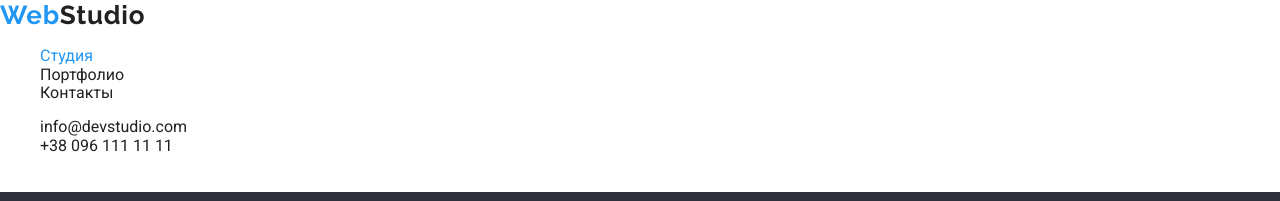
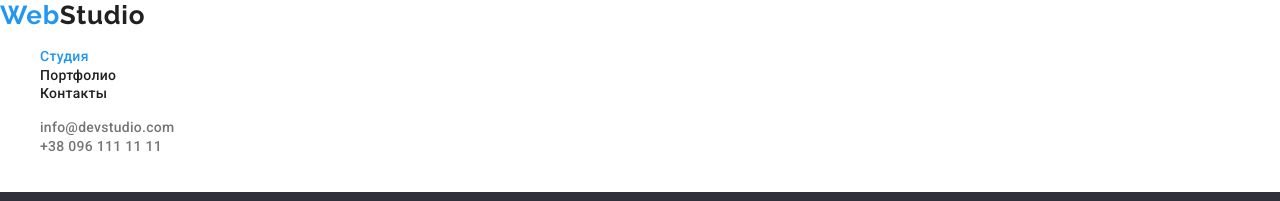
Before and after one commit to HalkinK/goit-markup-hw-02, a plain HTML site: page index.html in a window 1280 px wide. Shown: the top 201 px of the page. Drawn offline with nearby package versions, Linux system fonts and the light colour scheme.

Commit message:
Показывает стили для меню и контактов

```diff
--- a/css/styles.css
+++ b/css/styles.css
@@ -38,7 +38,9 @@ li {
 
 .logo-color,
 .nav-link:hover,
-.nav-link:focus {
+.nav-link:focus,
+.header-contacts:hover,
+.header-contacts:focus {
   color: var(--accent-color);
 }
 
@@ -46,8 +48,20 @@ li {
   color: var(--accent-color);
 }
 
+.nav-link,
+.header-contacts {
+  font-weight: 500;
+  font-size: 14px;
+  line-height: 1, 14;
+  letter-spacing: 0.02em;
+}
+
 .nav-link {
   color: var(--main-text-color);
+}
+
+.header-contacts {
+  color: var(--sec-text-color);
 }
 
 /* Main styles */
--- a/index.html
+++ b/index.html
@@ -23,8 +23,8 @@
       </nav>
 
         <ul>
-            <li><a class="nav-link" href="mailto:info@devstudio.com">info@devstudio.com</a></li>
-            <li><a class="nav-link" href="tel:+380961111111">+38 096 111 11 11</a></li>
+            <li><a class="header-contacts" href="mailto:info@devstudio.com">info@devstudio.com</a></li>
+            <li><a class="header-contacts" href="tel:+380961111111">+38 096 111 11 11</a></li>
         </ul>
 
     </header>
```
Also changed, not shown: portfolio.html (+2 -2 lines).
